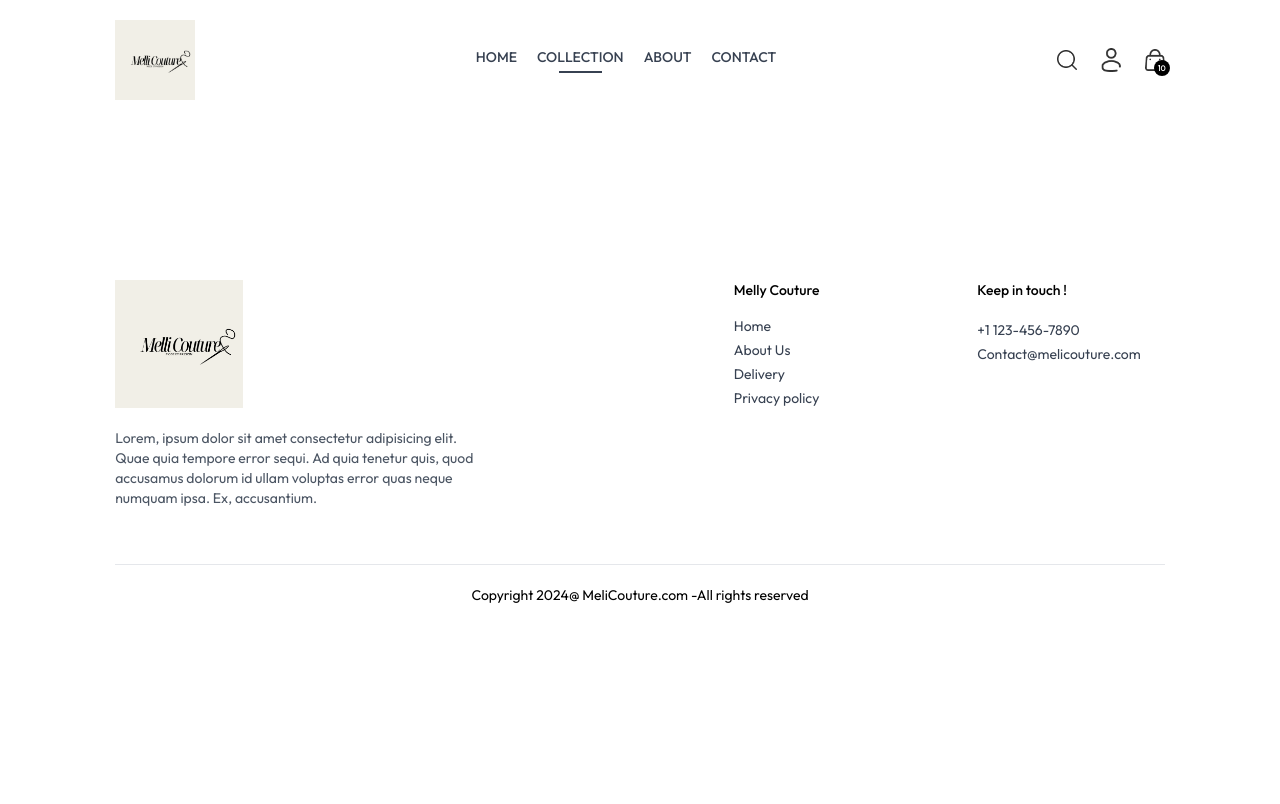
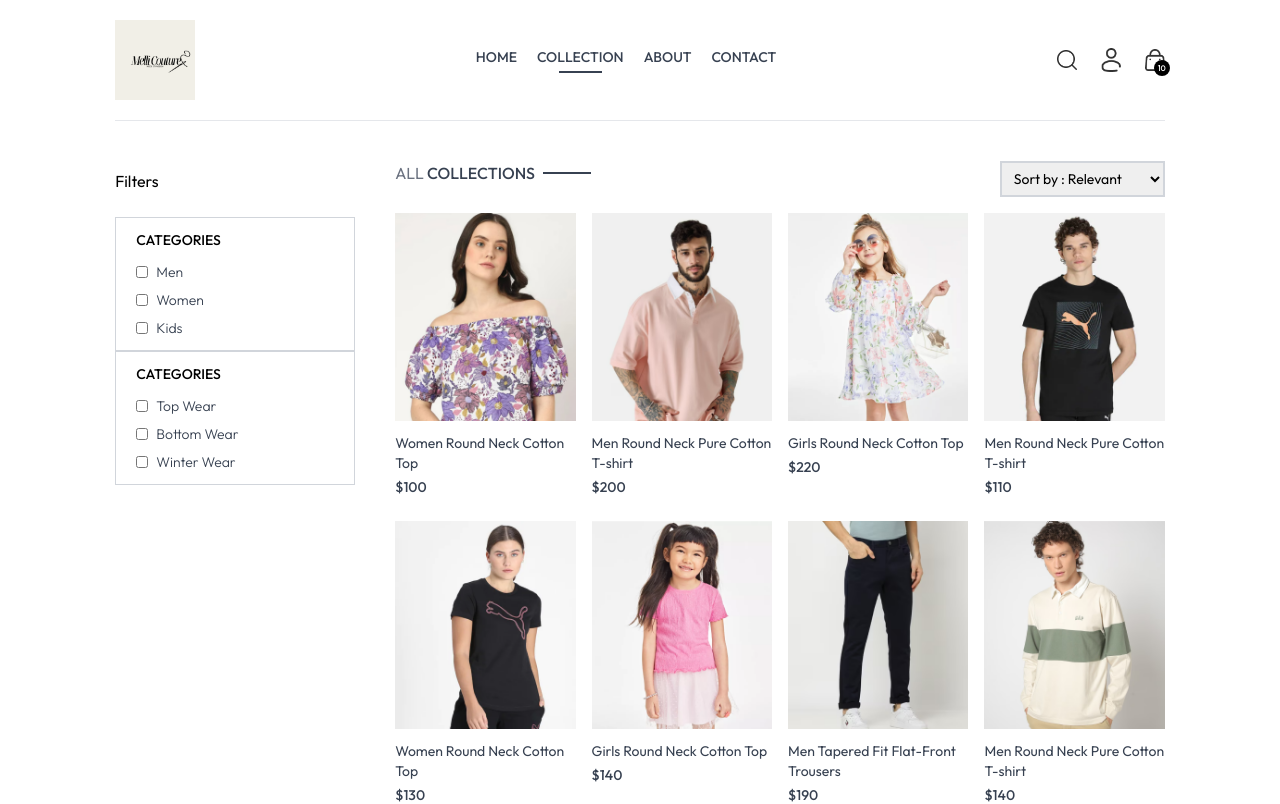
Before and after one commit to cherif098/MeliCouture, a React (Vite) app in the folder MeliCouture_frontend/: page /collection in a window 1280 px wide. Shown: the top 804 px of the page. Built offline with nearby package versions, Linux system fonts and the light colour scheme.

Commit message:
added filter by category and subcategory and price

```diff
--- a/MeliCouture_frontend/src/components/BestSeller.jsx
+++ b/MeliCouture_frontend/src/components/BestSeller.jsx
@@ -8,7 +8,8 @@
     const [bestSeller, setBestSeller]= useState([]);
 
     useEffect(() => {
-        if (products.length > 0) {
+        if (products.length > 0)
+        {
             const bestProducts = products.filter(item => item.bestseller).slice(0, 5);
             setBestSeller(bestProducts);
         }
--- a/MeliCouture_frontend/src/components/ProductItem.jsx
+++ b/MeliCouture_frontend/src/components/ProductItem.jsx
@@ -4,7 +4,9 @@
 
 
 const ProductItem = ({id,image,name,price}) => {
+
     const{currency}= useContext(ShopContext);
+
   return (
     <Link className='text-gray-700 cursor-pointer' to={`/product/${id}`}>
       <div className='overflow-hidden'>
--- a/MeliCouture_frontend/src/components/Title.jsx
+++ b/MeliCouture_frontend/src/components/Title.jsx
@@ -1,5 +1,6 @@
 import React from 'react'
 import PropTypes from "prop-types";
+
 const Title = ({text1,text2}) => {
   return (
     <div className='inline-flex gap-2 items-center mb-3'>
--- a/MeliCouture_frontend/src/pages/Collection.jsx
+++ b/MeliCouture_frontend/src/pages/Collection.jsx
@@ -1,11 +1,168 @@
-import React from 'react'
+import React, { useContext, useEffect, useState } from "react";
+import { ShopContext } from "../context/ShopContext";
+import { assets } from "../assets/assets";
+import Title from "../components/Title";
+import ProductItem from '../components/ProductItem';
 
 const Collection = () => {
+  const { products } = useContext(ShopContext);
+  const [showFilter, setShowFilter] = useState(false);
+  const [filterProducts, setFilterProducts] = useState([]);
+  const [category , setCategory] = useState([]);
+  const [subCategory,setSubCategory] = useState([]);
+  const [sortType,setSortType] = useState('relevant');
+
+  // afficher les produits par catégorie
+  const toggleCategory = (e) =>{
+    if (category.includes(e.target.value)) {
+      setCategory(prev=> prev.filter(item=> item!== e.target.value))
+    }else{
+      setCategory(prev=>[...prev,e.target.value])
+    }
+  }
+
+  // afficher les produits par sous-categorie
+  const toggleSubCategory = (e) =>{
+    if (subCategory.includes(e.target.value)) {
+      setSubCategory(prev=> prev.filter(item=> item!== e.target.value))
+    }else{
+      setSubCategory(prev=>[...prev,e.target.value])
+    }
+  }
+
+  // fonction pour filtrer les produits
+  const applyFilter = () => {
+
+    // creer une copie de products
+    let productsCopy = products.slice();
+
+
+    console.log("Selected categories:", category);
+    console.log("Selected subcategories:", subCategory);
+
+    // applique le filtre
+    if (category.length > 0 ) {
+      productsCopy = productsCopy.filter(item => category.includes(item.category));
+    }
+
+    if (subCategory.length > 0 ) {
+      productsCopy = productsCopy.filter(item => subCategory.includes(item.subCategory));
+    }
+
+    setFilterProducts(productsCopy)
+  }
+
+
+  // fonction pour trier les produits par prix
+  const sortProduct = () => {
+    // Créer une nouvelle copie profonde des produits filtrés
+    let filteredProductsCopy = [...filterProducts];
+
+    switch (sortType) {
+      case 'low-high':
+        setFilterProducts([...filteredProductsCopy].sort((a,b) => a.price - b.price));
+        break;
+      case 'high-low':
+        setFilterProducts([...filteredProductsCopy].sort((a,b) => b.price - a.price));
+        break;
+      default:
+        applyFilter();
+        break;
+    }
+  }
+
+  // fonction pour afficher les produits
+  useEffect(()=>{
+    applyFilter();
+  },[category,subCategory])
+
+  // fonction pour appler la fonction de tri par prix
+  useEffect(()=>{
+    sortProduct();
+  },[sortType])
+
   return (
-    <div>
+    <div className="flex flex-col sm:flex-row gap-1 sm:gap-10 pt-10 border-t">
+      {/* filter options*/}
+      <div className="min-w-60">
+        <p onClick={()=>setShowFilter(!showFilter)} className="my-2 text-x1 flex items-center cursor-pointer gap-2">
+          Filters
+          <img className={`h-3 sm:hidden ${showFilter ? 'rotate-90':'' }`} src={assets.dropdown_icon} alt="" />
+        </p>
+        {/* Category filter */}
 
+        <div
+          className={`border border-gray-300 pl-5 py-3 mt-6 ${
+            showFilter ? "" : "hidden"
+          } sm:block `}
+        >
+          <p className="mb-3 text-sm font-medium">CATEGORIES</p>
+          <div className="flex flex-col gap-2 text-sm font-light text-gray-700 ">
+            <p className="flex gap-2">
+              <input className="w-3" type="checkbox" value={"Men"} onChange={toggleCategory} />
+              Men
+            </p>
+            <p className="flex gap-2">
+              <input className="w-3" type="checkbox" value={"Women"} onChange={toggleCategory} />
+              Women
+            </p>
+            <p className="flex gap-2">
+              <input className="w-3" type="checkbox" value={"Kids"} onChange={toggleCategory} />
+              Kids
+            </p>
+          </div>
+        </div>
+        {/* SubCategory filter */}
+        <div
+          className={`border border-gray-300 pl-5 py-3  ${
+            showFilter ? "" : "hidden"
+          } sm:block `}
+        >
+          <p className="mb-3 text-sm font-medium">CATEGORIES</p>
+          <div className="flex flex-col gap-2 text-sm font-light text-gray-700 ">
+            <p className="flex gap-2">
+              <input className="w-3" type="checkbox" value={"Topwear"} onChange={toggleSubCategory} />
+              Top Wear
+            </p>
+            <p className="flex gap-2">
+              <input className="w-3" type="checkbox" value={"Bottomwear"} onChange={toggleSubCategory} />
+              Bottom Wear
+            </p>
+            <p className="flex gap-2">
+              <input className="w-3" type="checkbox" value={"Winterwear"} onChange={toggleSubCategory} />
+              Winter Wear
+            </p>
+          </div>
+        </div>
+      </div>
+
+      {/*----------------Right Side -------------------------*/ }
+
+      <div className="flex-1">
+        <div className="flex justify-between text-base sm:text-2x1 mb-4">
+          <Title text1={'ALL'} text2={'COLLECTIONS'} />
+
+          {/* Product Sort */}
+
+          <select onChange={(e)=> setSortType(e.target.value)} className="border-2 border-gray-300 text-sm px-2">
+            <option value="relavent"> Sort by : Relevant</option>
+            <option value="low-high">Sort by : Low to high</option>
+            <option value="high-low"> Sort by : High to low</option>
+          </select>
+        </div>
+
+        {/*---------------------------- Map Products------------------*/ }
+
+          <div className="grid grid-cols-2 md:grid-cols-3 lg:grid-cols-4 gap-4 gap-y-6">
+            {
+              filterProducts.map((item,index)=>(
+                <ProductItem key={index} name={item.name} id={item._id} price={item.price} image={item.image} />
+              ))
+            }
+          </div>
+      </div>
     </div>
-  )
-}
+  );
+};
 
-export default Collection
+export default Collection;
```
